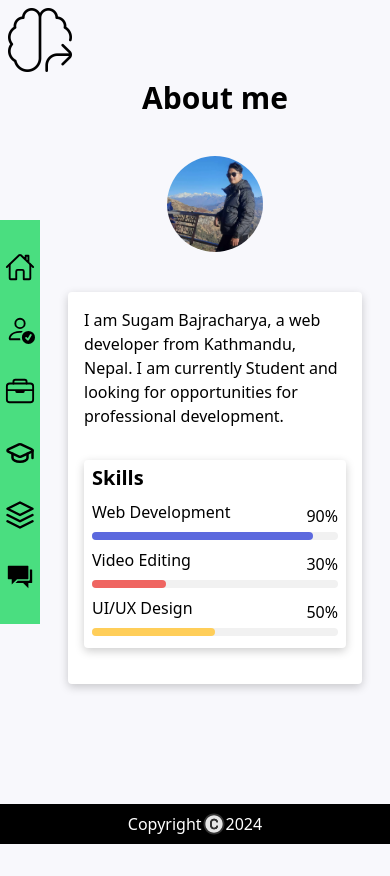
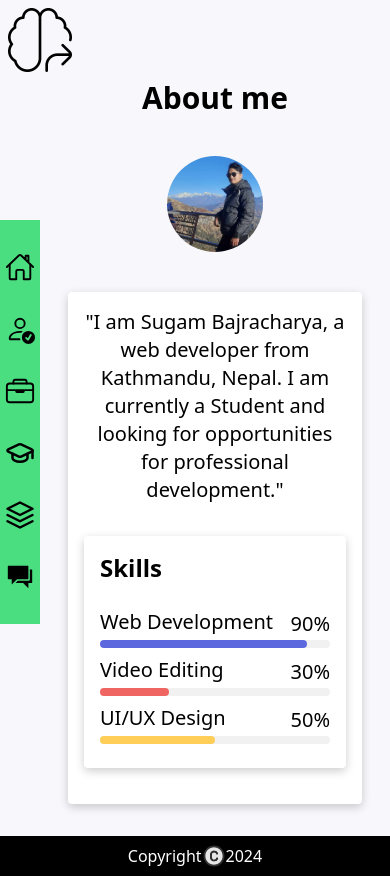
Before and after one commit to Sugambaj7/React-Portfolio, a React (Vite) app: page /about in a window 390 px wide. Before the commit the page ends 844 px from the top, so only its background shows below. Built offline with nearby package versions, Linux system fonts and the light colour scheme.

Commit message:
made about responsive

```diff
--- a/src/components/About.jsx
+++ b/src/components/About.jsx
@@ -3,14 +3,14 @@ import myPic from "../assets/me.jpg";
 
 const About = () => {
   return (
-    <div className="ml-10 flex flex-col ">
+    <div className="ml-10 flex flex-col sm:ml-24 sm:mr-10 justify-center items-center">
       <div className="flex justify-center">
-        <h2 className="text-3xl font-bold">About me</h2>
+        <h2 className="text-3xl font-bold lg:text-4xl">About me</h2>
       </div>
 
-      <div className="flex flex-col mt-10 ml-7 mr-7 mb-8">
-        <div className="w-full flex justify-center">
-          <div className="w-24 h-24 rounded-full">
+      <div className="flex flex-col mt-10 ml-7 mr-7 mb-8 sm:flex-row sm:mt-2 sm:mr-2 sm:ml-1 lg:flex-col lg:items-center lg:w-[70%] lg:mt-16">
+        <div className="w-full flex justify-center sm:items-center sm:w-[50%]">
+          <div className="w-24 h-24 rounded-full md:w-28 md:h-28 lg:w-36 lg:h-36">
             <img
               className="w-full h-full object-cover rounded-full"
               src={myPic}
@@ -19,45 +19,57 @@ const About = () => {
           </div>
         </div>
 
-        <div className="mt-10 bg-white shadow-[0_3px_10px_rgb(0,0,0,0.2)] rounded ">
-          <div className="m-4">
-            <p>
-              I am Sugam Bajracharya, a web developer from Kathmandu, Nepal. I
-              am currently Student and looking for opportunities for
-              professional development.
+        <div className="mt-10 bg-white shadow-[0_3px_10px_rgb(0,0,0,0.2)] rounded sm:ml-5 md:flex flex-row">
+          <div className="m-4  md:w-[30%] md:flex flex-1 md:mt-11 lg:m-12">
+            <p className="text-xl text-center lg:text-2xl">
+              "I am Sugam Bajracharya, a web developer from Kathmandu, Nepal. I
+              am currently a Student and looking for opportunities for
+              professional development."
             </p>
           </div>
-          <div className="about___skills flex flex-col items-center mx-4 mb-9 mt-8 px-2 py-1 bg-white shadow-[0_3px_10px_rgb(0,0,0,0.2)] rounded">
+          <div className="about___skills flex flex-col items-center mx-4 mb-9 mt-8 px-4 py-4 bg-white shadow-[0_3px_10px_rgb(0,0,0,0.2)] rounded md:flex-1 lg:px-6 lg:py-6">
             <div className="w-full mb-2">
-              <h3 className="text-xl font-bold">Skills</h3>
+              <h3 className="font-bold text-2xl mb-4 lg:text-3xl lg:mb-6">Skills</h3>
             </div>
-            <div className="skills__data w-full mb-2">
-              <div className=" skills__title flex justify-between">
-                <h3 className="skills__name">Web Development</h3>
-                <span className="skills__number leading-8">90%</span>
+            <div className="skills__data w-full mb-2 lg:mb-4">
+              <div className=" skills__title flex justify-between md:mb-2 lg:mb-4">
+                <h3 className="skills__name text-xl lg:text-2xl">
+                  Web Development
+                </h3>
+                <span className="skills__number leading-8 text-xl lg:text-2xl">
+                  90%
+                </span>
               </div>
-              <div className="skills__bar h-2 bg-custom-white rounded">
-                <span className="skills__percentage h-2 rounded block bg-custom-blue w-[90%]"></span>
+              <div className="skills__bar h-2 bg-custom-white rounded md:h-3 md:rounded-lg">
+                <span className="skills__percentage h-2 rounded block bg-custom-blue w-[90%] lg:h-3 lg:rounded-lg"></span>
+              </div>
+            </div>
+
+            <div className="skills__data w-full mb-2 lg:mb-4">
+              <div className="skills__title flex justify-between md:mb-2 lg:mb-4">
+                <h3 className="skills__name text-xl lg:text-2xl">
+                  Video Editing
+                </h3>
+                <span className="skills__number leading-8 text-xl lg:text-2xl">
+                  30%
+                </span>
+              </div>
+              <div className="skills__bar h-2 bg-custom-white rounded lg:h-3 lg:rounded-lg">
+                <span className="skills__percentage h-2 rounded block bg-custom-red w-[30%] lg:h-3 lg:rounded-lg"></span>
               </div>
             </div>
 
             <div className="skills__data w-full mb-2">
-              <div className="skills__title flex justify-between">
-                <h3 className="skills__name">Video Editing</h3>
-                <span className="skills__number leading-8">30%</span>
+              <div className="skills__title flex justify-between md:mb-2 lg:mb-4">
+                <h3 className="skills__name text-xl lg:text-2xl">
+                  UI/UX Design
+                </h3>
+                <span className="skills__number leading-8 text-xl lg:text-2xl">
+                  50%
+                </span>
               </div>
-              <div className="skills__bar h-2 bg-custom-white rounded">
-                <span className="skills__percentage h-2 rounded block bg-custom-red w-[30%]"></span>
-              </div>
-            </div>
-
-            <div className="skills__data w-full mb-2">
-              <div className="skills__title flex justify-between">
-                <h3 className="skills__name">UI/UX Design</h3>
-                <span className="skills__number leading-8">50%</span>
-              </div>
-              <div className="skills__bar h-2 bg-custom-white rounded">
-                <span className="skills__percentage h-2 rounded block bg-custom-yellow w-[50%]"></span>
+              <div className="skills__bar h-2 bg-custom-white rounded lg:h-3 lg:rounded-lg">
+                <span className="skills__percentage h-2 rounded block bg-custom-yellow w-[50%] lg:h-3 lg:rounded-lg"></span>
               </div>
             </div>
           </div>
--- a/src/components/Layout.jsx
+++ b/src/components/Layout.jsx
@@ -14,7 +14,7 @@ const Layout = () => {
       </header>
 
       <main className="flex flex-1">
-        <aside className="bg-green-400 fixed top-[50%] translate-y-[-1/2] flex justify-center w-10 sm:w-20 ">
+        <aside className="bg-green-400 fixed top-[50%] translate-y-[-1/2] flex justify-center w-10 sm:w-20">
           <SideBar />
         </aside>
 
```
